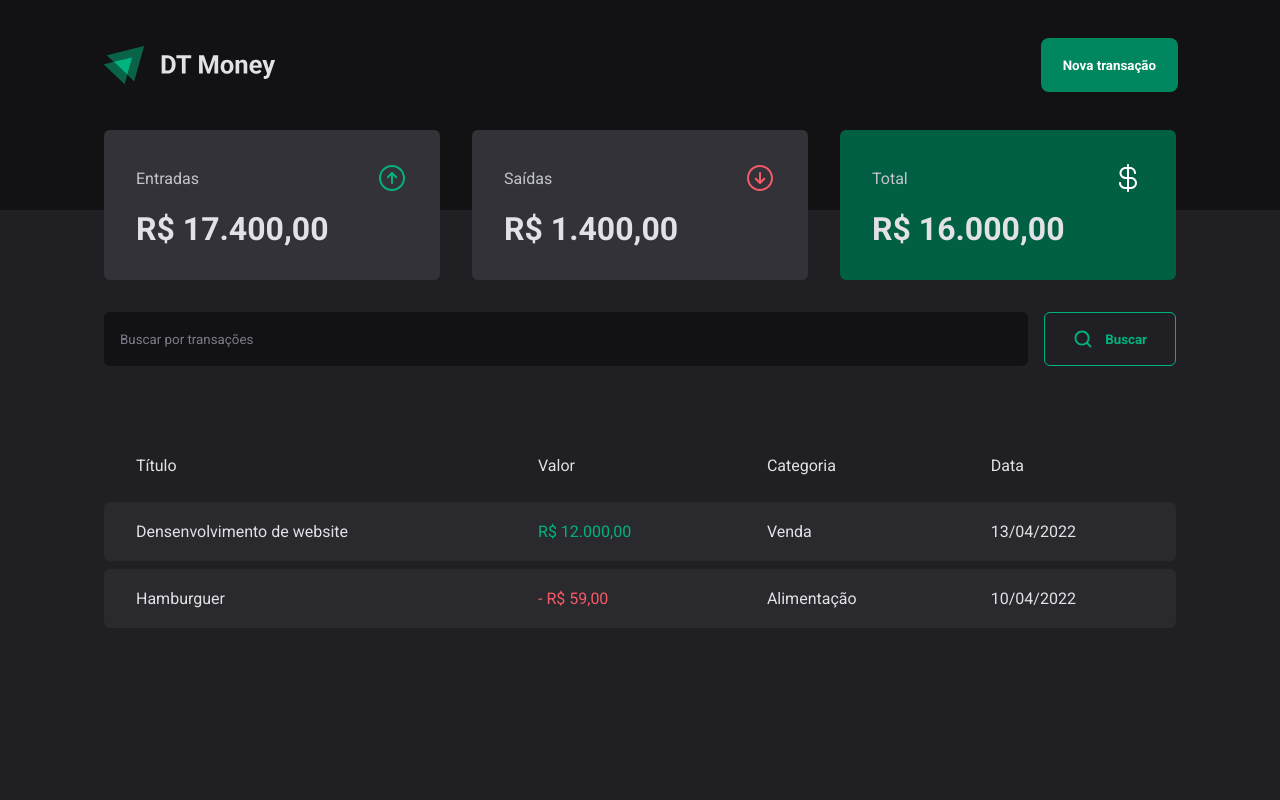
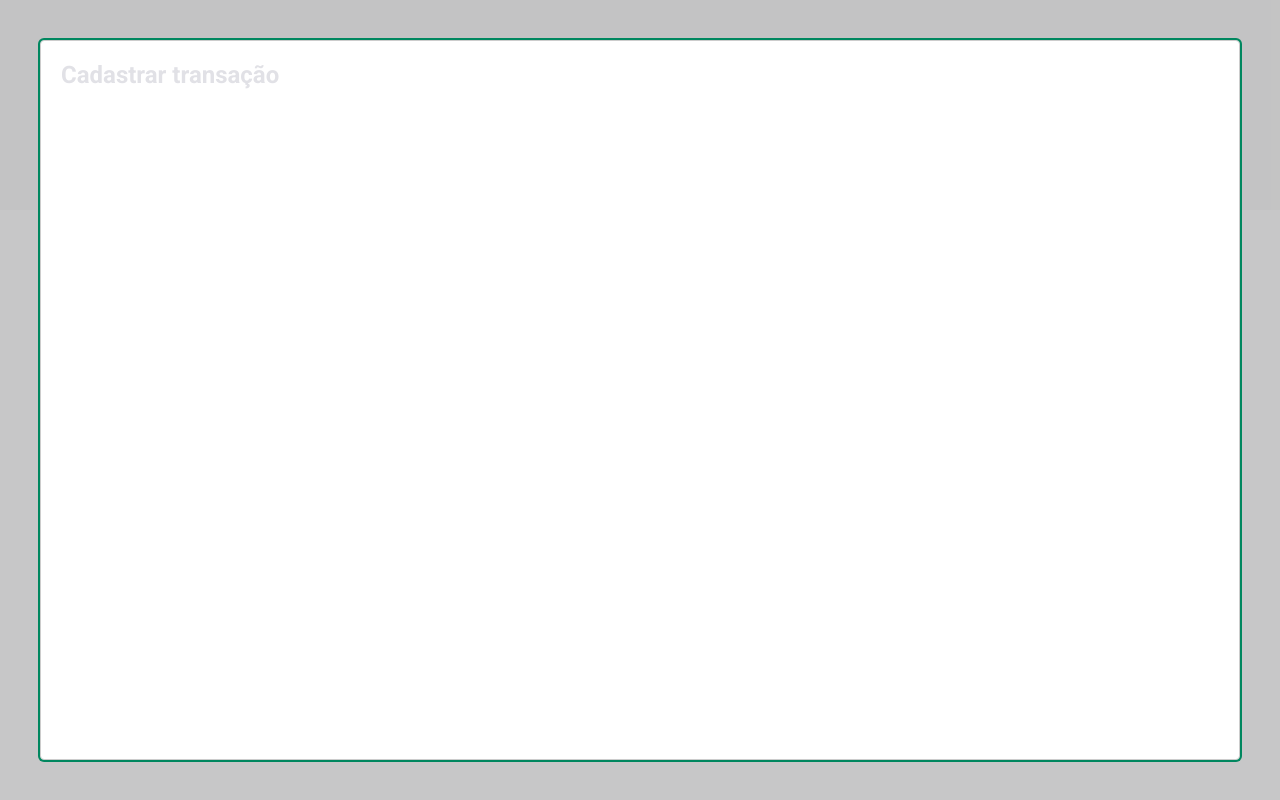
Before and after one commit to limaarthur/course-reactjs-dtmoney, a React (Vite) app: page / in a window 1280 px wide. Both pictures are taken after a click on the button "Nova transação". Built offline with nearby package versions, Linux system fonts and the light colour scheme.

Commit message:
visual structure - accessible modal created

```diff
--- a/package.json
+++ b/package.json
@@ -12,12 +12,14 @@
   "dependencies": {
     "react": "^18.3.1",
     "react-dom": "^18.3.1",
+    "react-modal": "^3.16.1",
     "styled-components": "^6.1.13"
   },
   "devDependencies": {
     "@eslint/js": "^9.9.0",
     "@types/react": "^18.3.3",
     "@types/react-dom": "^18.3.0",
+    "@types/react-modal": "^3.16.3",
     "@vitejs/plugin-react": "^4.3.1",
     "eslint": "^9.9.0",
     "eslint-plugin-react-hooks": "^5.1.0-rc.0",
--- a/src/components/Header/index.tsx
+++ b/src/components/Header/index.tsx
@@ -1,14 +1,32 @@
+import { useState } from "react"
+import Modal from "react-modal";
 import logoImg from "../../assets/logo.svg"
 import { HeaderContainer, HeaderContent, NewTransactionButton } from "./styles"
 
 export function Header() {
+    const [isNewTransactionModalOpen, setIsNewTransactionModalOpen] = useState(false);
+
+    function handleOpenNewTransactionModal() {
+        setIsNewTransactionModalOpen(true);
+    }
+
+    function handleCloseNewTransactionModal() {
+        setIsNewTransactionModalOpen(false);
+    }
+
     return (
         <HeaderContainer>
             <HeaderContent>
                 <img src={logoImg} alt="dt money" />
-                <NewTransactionButton>
+                <NewTransactionButton onClick={handleOpenNewTransactionModal}>
                     Nova transação
                 </NewTransactionButton>
+                <Modal
+                    isOpen={isNewTransactionModalOpen}
+                    onRequestClose={handleCloseNewTransactionModal}
+                >
+                    <h2>Cadastrar transação</h2>
+                </Modal>
             </HeaderContent>
         </HeaderContainer>
     )
```
